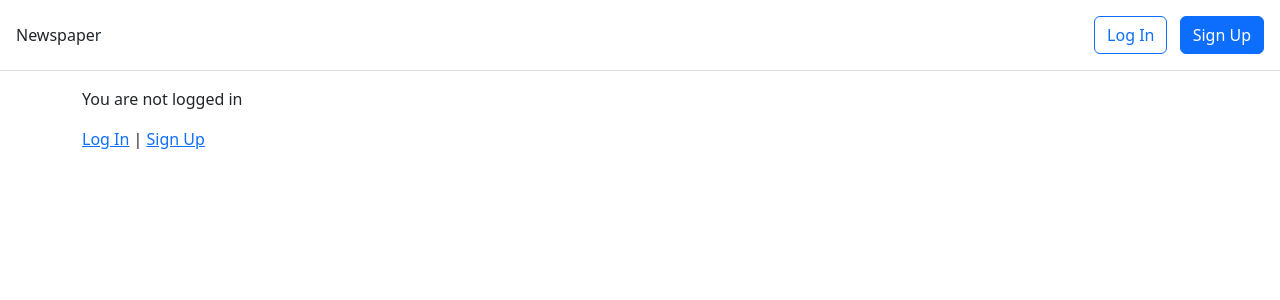
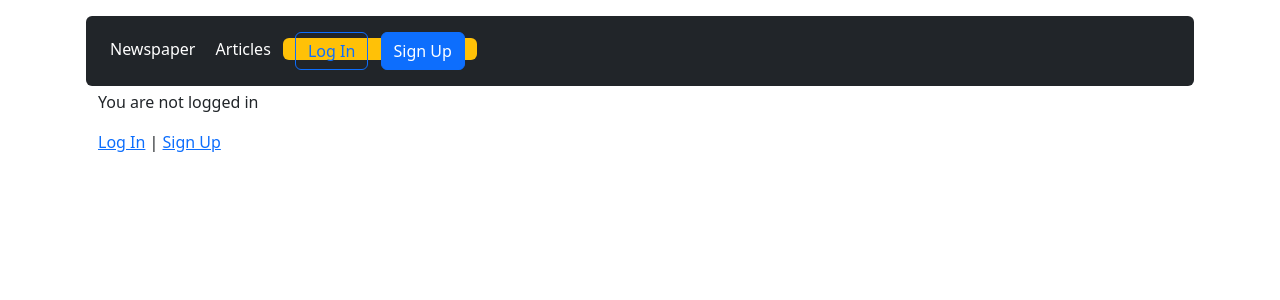
Before and after one commit to MauBorre/django-app-heroku, a Django app: template templates/home.html in a window 1280 px wide. Shown: the top 300 px of the page. Run offline with Django 4.2, Linux system fonts and the light colour scheme; the template is opened without the code that fills it, so the values that code supplies are empty.

Commit message:
Update base.html

```diff
--- a/templates/base.html
+++ b/templates/base.html
@@ -8,17 +8,20 @@
 
       <!-- Bootstrap CSS -->
       <link href="https://cdn.jsdelivr.net/npm/bootstrap@5.2.3/dist/css/bootstrap.min.css" rel="stylesheet" integrity="sha384-rbsA2VBKQhggwzxH7pPCaAqO46MgnOM80zW1RWuH61DGLwZJEdK2Kadq2F9CUG65" crossorigin="anonymous">
+      <!-- custom css -->
+      <link rel="stylesheet" href="static/css/base.css">
   </head>
-    <body>
-        <header class="p-3 mb-3 border-bottom">
-          <div class="d-flex flex-wrap align-items-center justify-content-center
-              justify-content-lg-start">
-            <a class="navbar-brand" href="{% url 'home' %}">Newspaper</a>
-            <ul class="nav col-12 col-lg-auto me-lg-auto mb-2 justify-content-center
-                mb-md-0">
+  <body class="container p-3 mb-2">
+    <header class="p-3 mb-1 bg-dark text-white rounded">
+    <!-- <div class="column d-flex flex-wrap align-items-center justify-content-center
+    justify-content-lg-start">-->
+      <a class="navbar-brand m-2" href="{% url 'home' %}">Newspaper</a>
+      <a class="navbar-brand m-2" href="{% url 'article_list' %}">Articles</a>
+      <span class="col-8 mr-10 justify-content-end"></span>
+      <span class="container bg-warning m-50 rounded ">
         {% if user.is_authenticated %}
-              <li><a href="{% url 'article_new' %}" class="nav-link px-2 link-dark">+ New</a></li>
-            </ul>
+        <a class="nav-brand px-2 link-dark align-items-center text-white" href="{% url 'article_new' %}">+ New</a>
+        <!--
         <div class="dropdown text-end">
         <a href="#" class="d-block link-dark text-decoration-none dropdown-toggle" id="dropdownUser1"
         data-bs-toggle="dropdown" aria-expanded="false">
@@ -30,16 +33,18 @@
         <li><a class="dropdown-item" href="{% url 'logout' %}">Log Out</a></li>
         </ul>
         </div>
+        -->
+        <a href="#" class="nav-brand m-2 dropdown-toggle text-white" id="dropdownUser1" data-bs-toggle="dropdown" aria-expanded="false">{{ user.username }}</a>
+        <ul class="dropdown-menu text-small" aria-labelledby="dropdownUser1">
+        <li><a class="dropdown-item" href="{% url 'password_change' %}">
+        Change password</a></li>
+        <li><a class="dropdown-item" href="{% url 'logout' %}">Log Out</a></li>
+        </ul>
         {% else %}
-            </ul>
-            <div class="text-end">
-              <a href="{% url 'login' %}" class="btn btn-outline-primary me-2">
-                Log In</a>
+        <a href="{% url 'login' %}" class="btn btn-outline-primary me-2">Log In</a>
         <a href="{% url 'signup' %}" class="btn btn-primary">Sign Up</a>
-            </div>
         {% endif %}
-          </div>
-          </div>
+      </span>
     </header>
 
     <main>
```
Lines whose indentation alone changed are shown as unchanged.
